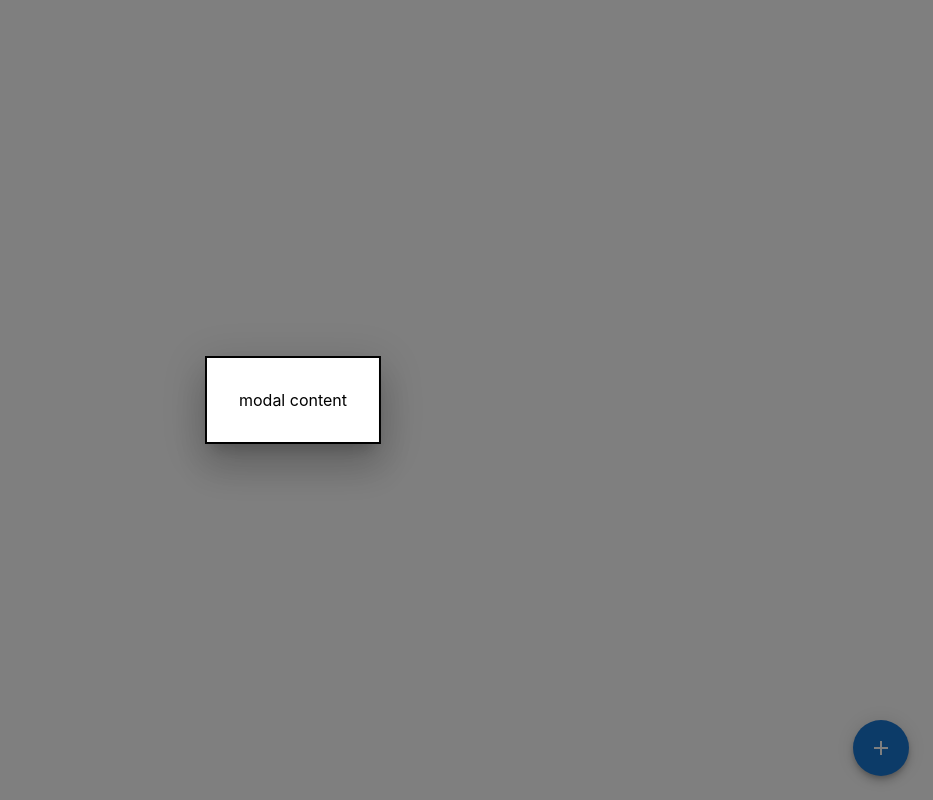
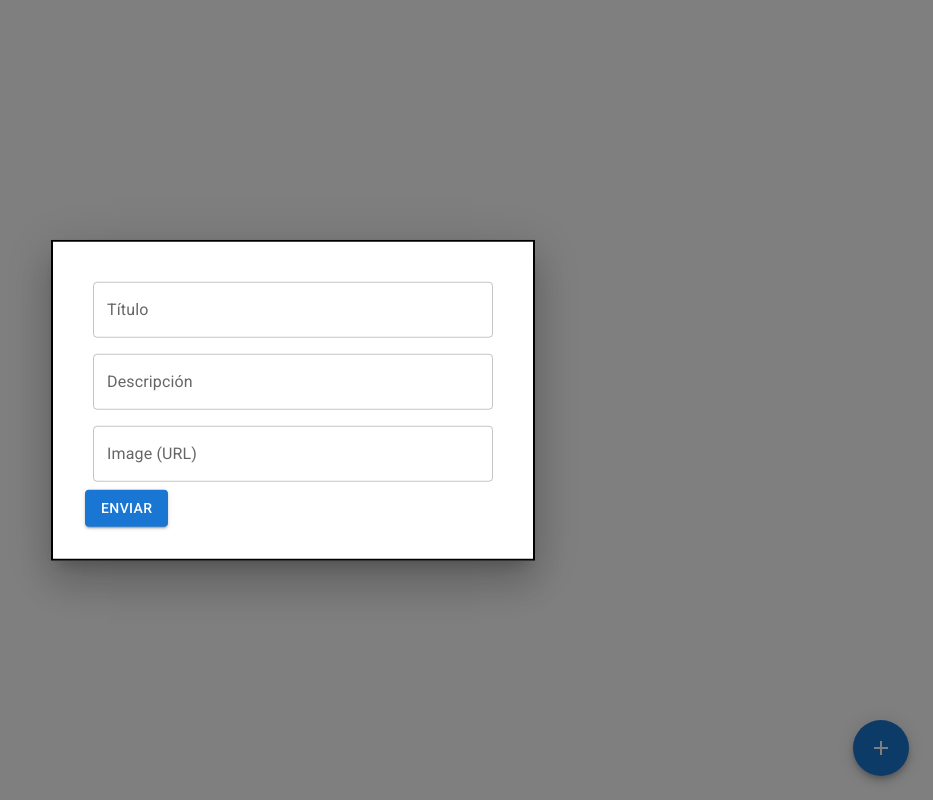
Before and after one commit to juangutierrezortega/test, a React (Create React App) app: page / in a window 1280 px wide. Both pictures are taken after a click on the button "add". Shown: the whole page, without its empty margins (347-1280 px from the left). Built offline with nearby package versions, Linux system fonts and the light colour scheme.

Commit message:
feat: add card

```diff
--- a/package.json
+++ b/package.json
@@ -14,6 +14,7 @@
     "@types/react": "^18.0.21",
     "@types/react-dom": "^18.0.6",
     "@types/uuid": "^8.3.4",
+    "formik": "^2.2.9",
     "react": "^18.2.0",
     "react-dom": "^18.2.0",
     "react-scripts": "5.0.1",
--- /dev/null
+++ b/src/components/CardForm/index.tsx
@@ -0,0 +1,28 @@
+import { Formik, Form } from "formik";
+import { ICard } from "../../domains/cards/types";
+import { validationSchema } from "../../domains/cards/validations";
+import View from "./view";
+
+interface CardFormProps {
+  handleSubmit: (values: ICard) => void;
+}
+
+const CardForm: React.FC<CardFormProps> = ({ handleSubmit }) => {
+  const initialValues: ICard = {
+    title: "",
+    description: "",
+  };
+
+  return (
+    <Formik
+      initialValues={initialValues}
+      validationSchema={validationSchema}
+      onSubmit={handleSubmit}
+    >
+      <Form>
+        <View />
+      </Form>
+    </Formik>
+  );
+};
+export default CardForm;
--- /dev/null
+++ b/src/components/CardForm/view.tsx
@@ -0,0 +1,53 @@
+import { useFormikContext, FormikContextType } from "formik";
+import Box from "@mui/material/Box";
+import TextField from "@mui/material/TextField";
+import Button from '@mui/material/Button';
+import { ICard } from "../../domains/cards/types";
+
+const CardForm = () => {
+  const {values, errors, touched, setFieldValue }: FormikContextType<ICard> = useFormikContext();
+
+  console.log({values, errors, touched})
+
+  const handleChangeInput = (fieldName: string) => (event: React.ChangeEvent<HTMLInputElement>) => {
+    setFieldValue(fieldName, event.target.value);
+  };
+
+
+  return (
+    <Box
+      sx={{
+        "& .MuiTextField-root": { m: 1, width: "400px" },
+      }}
+    >
+      <div>
+        <TextField
+          error={touched.title && !!errors.title}
+          label="Título"
+          value={values.title}
+          helperText={errors.title}
+          onChange={handleChangeInput('title')}
+        />
+      </div>
+      <div>
+        <TextField
+          error={touched.description && !!errors.description}
+          label="Descripción"
+          helperText={errors.description}
+          onChange={handleChangeInput('description')}
+        />
+      </div>
+      <div>
+        <TextField
+          error={!!errors.imageUrl}
+          label="Image (URL)"
+          helperText={errors.imageUrl}
+          onChange={handleChangeInput('imageUrl')}
+        />
+      </div>
+      <Button type="submit" variant="contained">Enviar</Button>
+    </Box>
+  );
+};
+
+export default CardForm;
--- a/src/screens/Landing/index.tsx
+++ b/src/screens/Landing/index.tsx
@@ -1,10 +1,12 @@
+import { useModal } from "../../components/Modal";
 import { useCards } from "../../domains/cards/context";
 import View from "./view";
 
 function LandingScren(props: any) {
-  const { cards } = useCards();
+  const { cards, ...actions } = useCards();
+  const modal = useModal();
 
-  return <View {...props} cards={cards} />;
+  return <View {...props} cards={cards} {...actions} {...modal} />;
 }
 
 export default LandingScren;
--- a/src/screens/Landing/view.tsx
+++ b/src/screens/Landing/view.tsx
@@ -1,10 +1,26 @@
 import FloatingActionButton from "../../components/FloatingActionButton";
 import CardList from "../../components/CardList";
-import Modal, { useModal } from "../../components/Modal";
+import Modal from "../../components/Modal";
 import { Container } from "./styles";
+import CardForm from "../../components/CardForm";
+import { ICard, ICardActions, ICardList } from "../../domains/cards/types";
+import { IModal } from "../../components/Modal/types";
 
-const LandingScreen = ({ cards = [] }) => {
-  const { handleOpen, ...modal} = useModal();
+interface LandingScreenProps extends IModal, ICardActions {
+  cards: ICardList;
+}
+
+const LandingScreen: React.FC<LandingScreenProps> = ({
+  cards = [],
+  handleOpen,
+  handleClose,
+  open,
+  addCard,
+}) => {
+  const handleSubmit = (newCard: ICard) => {
+    addCard(newCard);
+    handleClose();
+  };
 
   return (
     <Container>
@@ -14,8 +30,8 @@ const LandingScreen = ({ cards = [] }) => {
         id="addButton"
         onClick={handleOpen}
       />
-      <Modal {...modal}>
-        modal content
+      <Modal handleClose={handleClose} open={open}>
+        <CardForm handleSubmit={handleSubmit} />
       </Modal>
     </Container>
   );
```
Also changed, not shown: 1 other file (tests, documents, lock files or other folders).
